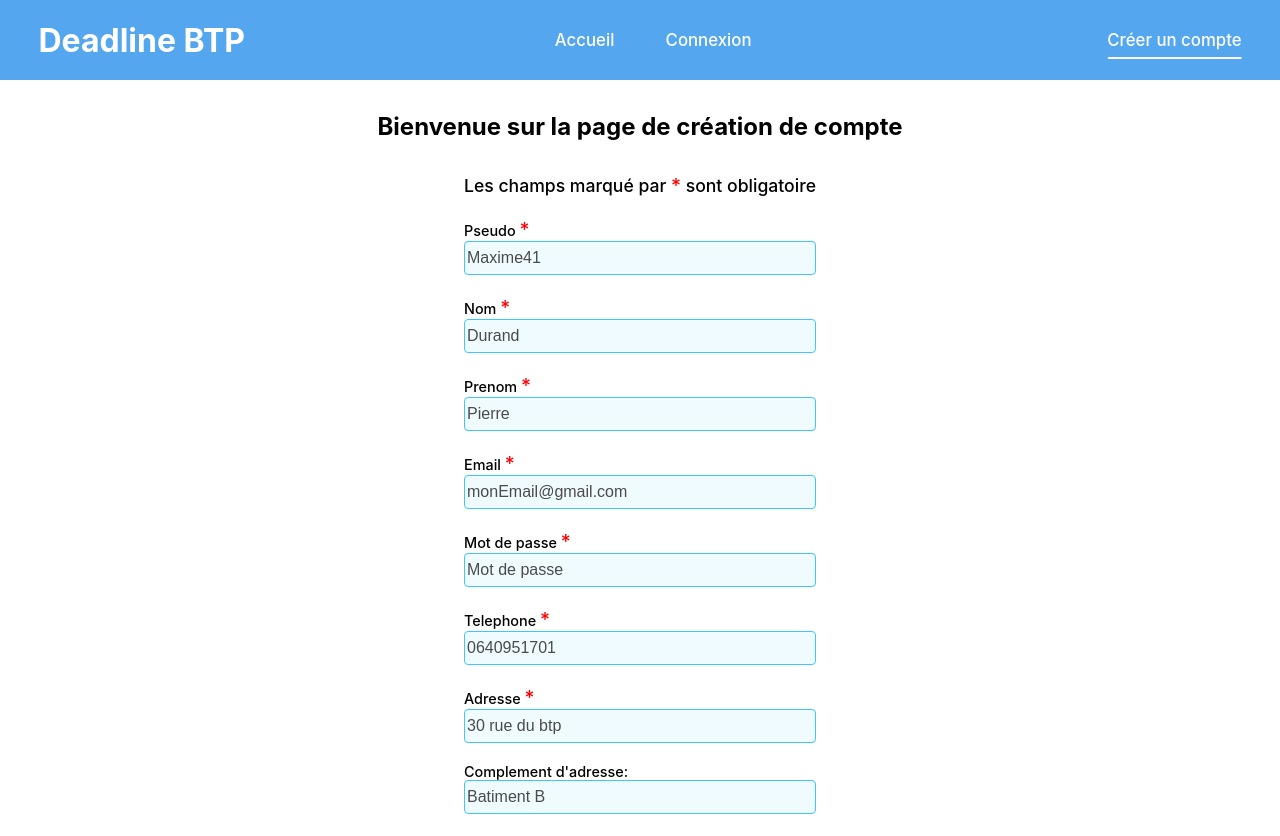
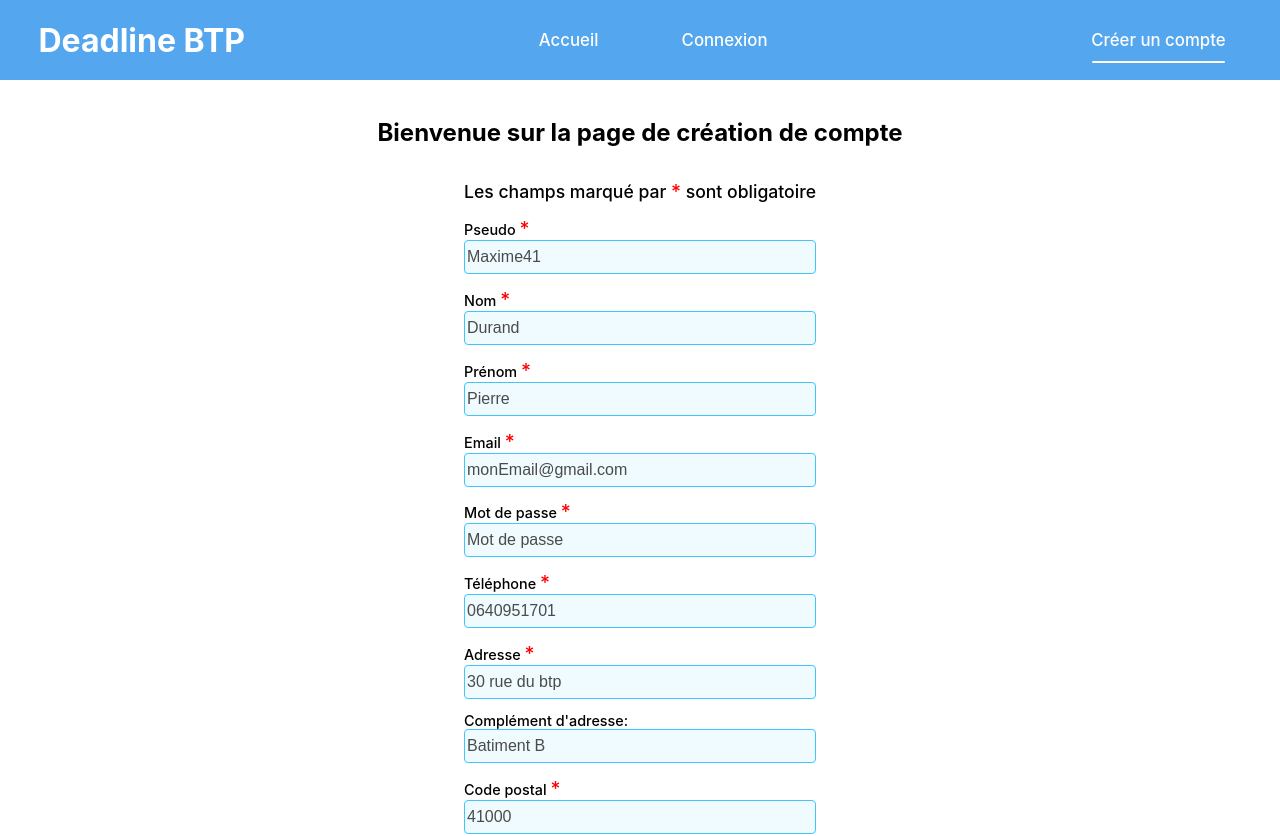
Before and after one commit to maaxxiime/TestTechnique, a React (Create React App) app in the folder react-app/: page /signup in a window 1280 px wide. Shown: the top 836 px of the page. Built offline with nearby package versions, Linux system fonts and the light colour scheme.

Commit message:
login / signup / compte

```diff
--- a/react-app/src/components/Navbar/Navbar.jsx
+++ b/react-app/src/components/Navbar/Navbar.jsx
@@ -13,6 +13,17 @@ const Nav = styled.nav`
     font-size: 1.050rem;
     font-weight: 500;
     position: relative;
+    height: 50%;
+    padding: 0 1rem 0 1rem;
+    display: flex;
+    align-items: center;
+    justify-content: center;
+    border-radius: 0.30rem;
+  }
+
+  a:hover{
+    background-color: ${colors["background-button-deconnexion"]};
+    transition: 0.4s;
   }
 
   button {
@@ -50,12 +61,12 @@ const Nav = styled.nav`
 
   .active::after {
     content: "";
-    width: 100%;
+    width: 80%;
     height: 2px;
     border-radius: 0.25rem;
     background-color: ${colors["font-navbar"]};
     position: absolute;
-    transform: translate(-100% , 27px);
+    transform: translate(-0 , 22px);
 
   }
 `;
--- a/react-app/src/pages/Compte/Compte.jsx
+++ b/react-app/src/pages/Compte/Compte.jsx
@@ -5,83 +5,153 @@ import qs from "qs";
 import { apiurl } from "../../variable/variable";
 import { colors } from "../../variable/variable";
 
+const MainSection = styled.section`
+  display: flex;
+  flex-direction: column;
+  align-items: center;
+
+  h2 {
+    margin-top: 5%;
+    text-align: center;
+  }
+`;
+const DivInfos = styled.div`
+  margin-top: 2%;
+  width: 90%;
+
+  .row {
+    display: flex;
+    justify-content: space-evenly;
+  }
+
+  .container {
+    background-color: #e4f3ff;
+    width: 100%;
+    border-radius: 0.3rem;
+    margin: 1rem;
+    box-shadow: rgba(0, 153, 255, 0.2) 0px 2px 8px 0px;
+    text-align: center;
+    max-width: 400px;
+  }
+  .container h5 {
+    margin: 6px 0;
+  }
+
+  .container p {
+  }
+`;
+
+const DivButtonModifie = styled.div`
+  display: flex;
+  flex-direction: column;
+  align-items: center;
+
+  button {
+    margin-top: 3%;
+    background-color: #40c6ff;
+    color: white;
+    border: none;
+    width: 150px;
+    height: 40px;
+    border-radius: 0.5rem;
+    cursor: pointer;
+  }
+
+  button:hover {
+    background-color: #00b3ff;
+    transition: 0.2s;
+  }
+`;
+
 const Section = styled.section`
   display: flex;
   flex-direction: column;
   align-items: center;
-  text-align: center;
-  position: relative;
-`;
 
-const DivInfos = styled.div`
-  margin: 2rem 0;
-
-  & h1 {
-    margin: 1rem 0;
-  }
-
-  & h2 {
-    margin: 0 0 1rem 0;
-  }
-
-  & div {
-    border: 2px solid #a89c9c;
-    width: calc(100% + 150px);
-    height: 30px;
-    margin: 5px 0;
-    display: flex;
-    justify-content: center;
-    align-items: center;
-  }
-`;
-const DivModifie = styled.div`
-
-
-  & input {
-    margin: 1rem 0 2rem 0;
-  }
-
-  & .myBtn {
-    margin: 1rem 1rem;
-  }
-
-  & .btn-delet {
-    border: none;
-    background-color: ${colors.background_black};
-    color: ${colors.txt_white};
-    width: 11rem;
-    height: 1.9rem;
-    border-radius: 1rem;
-    font-size: 1rem;
-    cursor: pointer;
-  }
-  & .btn-delet:hover {
-    background-color: ${colors.btn_redhover};
-  }
-  & form {
-    @media all and (min-width: 480px) and (max-width: 767px) {
-      display: flex;
-      flex-direction: column;
-      width: 90%;
-      align-items: center;
-    }
-    @media all and (max-width: 479px) {
-      display: flex;
-      flex-direction: column;
-      width: 90%;
-      align-items: center;
-    }
-  }
-  @media all and (min-width: 480px) and (max-width: 767px) {
-  }
-  @media all and (max-width: 479px) {
-    display: flex;
-    flex-direction: column;
-    align-items: center;
+  h2 {
+    margin-top: 3%;
   }
 `;
 
+const DivModifie = styled.div`
+  form {
+    display: flex;
+    flex-direction: column;
 
+    button {
+      margin-top: 6%;
+      background-color: #3cff00;
+      color: white;
+      padding: 10px;
+      border: none;
+      border-radius: 0.5rem;
+      cursor: pointer;
+    }
+
+    button:hover {
+      background-color: #27e700;
+      transition: 0.2s;
+    }
+    div {
+      display: flex;
+      justify-content: center;
+    }
+  }
+
+  input {
+    max-width: 350px;
+    height: 30px;
+    font-size: 1rem;
+    border: 1px solid ${colors["border-input"]};
+    background-color: #effbff;
+    color: ${colors["font-input"]};
+    border-radius: 0.25rem;
+  }
+  input:focus {
+    background-color: #dff7ff;
+    outline: 2px solid ${colors["outline-input"]};
+    color: ${colors["font-input"]};
+    border-radius: 0.25rem;
+    border: 1px solid ${colors["outline-input"]};
+  }
+
+  input::placeholder {
+    color: ${colors["font-input"]};
+  }
+
+  label {
+    margin-top: 0.8rem;
+    font-weight: 500;
+    font-size: 0.9rem;
+  }
+
+  .btn-delete {
+    margin-top: 6%;
+    background-color: #ff0000;
+    color: white;
+    padding: 10px;
+    border: none;
+    border-radius: 0.5rem;
+    cursor: pointer;
+  }
+  .btn-back {
+    margin-top: 6%;
+    background-color: #40c6ff;
+    color: white;
+    padding: 10px;
+    border: none;
+    border-radius: 0.5rem;
+    cursor: pointer;
+  }
+  .btn-delete:hover {
+    background-color: #e30000;
+    transition: 0.2s;
+  }
+  .btn-back:hover {
+    background-color: #00b3ff;
+    transition: 0.2s;
+  }
+`;
 
 export default function Compte() {
   const user = window.localStorage.getItem("user");
@@ -184,10 +254,10 @@ export default function Compte() {
   }
 
   return Put ? (
+    <Section>
+      <h2> Modifier mon compte </h2>
+
       <DivModifie>
-      <h2> Modifier mon compte </h2>
-      <h1>Je modifie</h1>
-
         <form>
           <label htmlFor="email"> Email : </label>
           <input
@@ -205,7 +275,7 @@ export default function Compte() {
             name="adresse"
             required={true}
           />
-        <label htmlFor="complement"> Complement d'adresse : </label>
+          <label htmlFor="complement"> Complément d'adresse : </label>
           <input
             id="complement"
             type="text"
@@ -230,56 +300,83 @@ export default function Compte() {
             name="ville"
             required={true}
           />
+          <div>
+            <button onClick={(e) => modifie(e)}> modifier mon compte </button>
+          </div>
+        </form>
+        <button className="btn-back" onClick={() => NoPut()}>
+          {" "}
+          Annuler les modifications{" "}
+        </button>
+        <button className="btn-delete" onClick={() => delet()}>
+          Supprimer mon compte
+        </button>
+      </DivModifie>
+    </Section>
+  ) : (
+    <MainSection>
+      <DivInfos>
+        <h2> Mes informations personnelles </h2>
 
-        <button onClick={(e) => modifie(e)}> modifier mon compte </button>
-      </form>
-        <button onClick={() => delet()}> Supprimer mon compte </button>
-      <button onClick={() => NoPut()}> Annuler les modifications </button>
-    </DivModifie>
-  ) : (
-    <Section>
-      <DivInfos>
-        <h1> Mon compte </h1>
-        <h2> Mes informations </h2>
-
-        <p>pseudo :</p>
-        <div>
+        <div className="row">
+          <div className="container">
+            <h5>Pseudo :</h5>
             <p> {pseudo} </p>
           </div>
-        <p>nom :</p>
-        <div>
+
+          <div className="container">
+            <h5>Nom :</h5>
             <p> {nom} </p>
           </div>
-        <p>Prenom :</p>
-        <div>
+
+          <div className="container">
+            <h5>Prénom :</h5>
             <p> {prenom} </p>
           </div>
-        <p>email :</p>
-        <div>
+        </div>
+
+        <div className="row">
+          <div className="container">
+            <h5>Email :</h5>
             <p> {email} </p>
           </div>
-        <p>Telephne :</p>
-        <div>
+
+          <div className="container">
+            <h5>Téléphone :</h5>
             <p> {telephone} </p>
           </div>
-        <p>Adresse :</p>
-        <div>
+        </div>
+
+        <div className="row">
+          <div className="container">
+            <h5>Adresse :</h5>
             <p> {adresse} </p>
           </div>
-        <p>Complement d'adresse :</p>
-        <div>
+
+          <div className="container">
+            <h5>Complément d'adresse :</h5>
             <p> {complement} </p>
           </div>
-        <p>Code postal :</p>
-        <div>
+        </div>
+        <div className="row">
+          <div className="container">
+            <h5>Code postal :</h5>
             <p> {codePostal} </p>
           </div>
-        <p>Ville :</p>
-        <div>
+
+          <div className="container">
+            <h5>Ville :</h5>
             <p> {ville} </p>
           </div>
+        </div>
       </DivInfos>
-      <button onClick={() => put()}> Changer les information du compte </button>
-    </Section>
+      <DivButtonModifie>
+        <h2>Modifier mes informations</h2>
+        <button onClick={() => put()}>
+          {" "}
+          Changer les informations du compte{" "}
+        </button>
+      </DivButtonModifie>
+    </MainSection>
   );
 }
--- a/react-app/src/pages/Error/Error.jsx
+++ b/react-app/src/pages/Error/Error.jsx
@@ -1,11 +1,29 @@
 import React from 'react'
 import styled from 'styled-components'
 import {colors} from '../../variable/variable'
+
+const MainSection = styled.section`
+display: flex;
+flex-direction: column;
+align-items: center;
+
+h1 {
+  margin-top: 10%;
+}
+
+a {
+  text-decoration: none;
+  color: ${colors['background-navbar']};
+}
+
+`
+
+
 export default function Error() {
   return (
-    <div>
+    <MainSection>
       <h1>Oups.... il semblerait que vous êtes sur une page qui n'existe pas</h1>
-      <h2>Cliquez <a href="/">ici</a> si vous voulez revenir à l'accueil</h2>
-    </div>
+      <h2>Cliquez <a href="/">ici</a> pour revenir à l'accueil</h2>
+    </MainSection>
   )
 }
--- a/react-app/src/pages/Login/Login.jsx
+++ b/react-app/src/pages/Login/Login.jsx
@@ -1,17 +1,94 @@
-import React, {useState, useEffect} from 'react'
-import styled from 'styled-components'
-import axios from 'axios'
-import qs from 'qs'
-import {apiurl} from '../../variable/variable'
-import {colors} from '../../variable/variable'
+import React, { useState, useEffect } from "react";
+import styled from "styled-components";
+import axios from "axios";
+import qs from "qs";
+import { apiurl } from "../../variable/variable";
+import { colors } from "../../variable/variable";
 
-const MainSection = styled.section``;
-const MainTitle = styled.h1``;
-const Form = styled.form``;
+const MainSection = styled.section`
+  display: flex;
+  flex-direction: column;
+  align-items: center;
+`;
+const MainTitle = styled.h1`
+  margin-top: 3%;
+`;
+const Form = styled.form`
+  display: flex;
+  flex-direction: column;
 
+  input {
+    max-width: 350px;
+    height: 30px;
+    font-size: 1rem;
+    border: 1px solid ${colors["border-input"]};
+    background-color: #effbff;
+    color: ${colors["font-input"]};
+    border-radius: 0.25rem;
+  }
+  input:focus {
+    background-color: #dff7ff;
+    outline: 2px solid ${colors["outline-input"]};
+    color: ${colors["font-input"]};
+    border-radius: 0.25rem;
+    border: 1px solid ${colors["outline-input"]};
+  }
+
+  input::placeholder {
+    color: ${colors["font-input"]};
+  }
+
+  label {
+    margin-top: 20px;
+    font-weight: 500;
+    font-size: 0.9rem;
+  }
+
+  span {
+    color: #ff0000;
+    font-size: 1.2rem;
+    font-weight: 500;
+  }
+  h3 {
+    margin-top: 2rem;
+    font-size: 1.1rem;
+    font-weight: 500;
+  }
+
+  div {
+    display: flex;
+    justify-content: center;
+    margin-top: 2rem;
+  }
+
+  .enable {
+    background-color: #40c6ff;
+    color: white;
+    border: none;
+    cursor: pointer;
+  }
+
+  .enable:hover {
+    background-color: #00b3ff;
+    transition: 0.2s;
+  }
+  .disabled {
+    border: none;
+    background-color: #e1e1e1;
+    color: #6b6b6b;
+  }
+
+  .btn {
+    padding: 10px;
+    border-radius: 0.5rem;
+  }
+
+  .res p {
+    color: red;
+  }
+`;
 
 export default function Login() {
-
   const [Filled, setFilled] = useState(false);
   const [Res, setRes] = useState(undefined);
   const [Log, setLog] = useState(false);
@@ -40,7 +117,7 @@ export default function Login() {
   }
 
   function send(e) {
-  e.preventDefault()
+    e.preventDefault();
 
     let email = document.getElementById("email");
     let password = document.getElementById("password");
@@ -49,12 +126,6 @@ export default function Login() {
       email: email.value,
       password: password.value,
     };
-
-    // const config = {
-    //   headers: {
-    //     "content-type": "application/x-www-form-urlencoded",
-    //   },
-    // };
 
     axios
       .post(apiurl + "/users/login", qs.stringify(data))
@@ -74,46 +145,62 @@ export default function Login() {
         };
         // assign la variable dans le local storage sous la clé "user"
         window.localStorage.setItem("user", JSON.stringify(user));
-        setRes(res.data.message);
         window.location.assign("/compte");
       })
       .catch((err) => {
         setRes(err.message);
       });
   }
-
   return (
     <MainSection id="main">
       <MainTitle>
-        Pensez à créer un compte si cela n'est pas déjà fait !
-        <p> Connectez-vous pour profiter du site à 100% </p>
+        <p> Connectez-vous pour profiter du site</p>
       </MainTitle>
 
       <Form>
-        <label htmlFor="email">Email :</label>
+        <h3>
+          Les champs marqué par <span>*</span> sont obligatoire
+        </h3>
+
+        <label htmlFor="email">
+          Email <span>*</span>
+        </label>
         <input
           id="email"
           type="email"
-          placeholder="monemail@gmail.com"
+          placeholder="monEmail@gmail.com"
           name="email"
           required
           onChange={() => checkValues()}
         />
 
-        <label htmlFor="password">Mot de passe :</label>
+        <label htmlFor="password">
+          Mot de passe <span>*</span>
+        </label>
         <input
           id="password"
           type="password"
-          placeholder="monSuperMdp@54"
+          placeholder="Mot de passe"
           name="password"
           required
           onChange={() => checkValues()}
         />
 
         <div>
-          <button onClick={(e) => send(e)} disabled={!Filled}> Se connecter </button>
-          <a href="/signup"> Créer un compte </a>
+          <button
+            disabled={!Filled}
+            className={!Filled ? "disabled btn" : "enable btn"}
+            onClick={(e) => send(e)}
+          >
+            Se connecter
+          </button>
         </div>
+
+        {Res && (
+          <div className="res">
+            <p>L'email et/ou mot de passe sont incorrect</p>
+          </div>
+        )}
       </Form>
     </MainSection>
   );
--- a/react-app/src/pages/Signup/Signup.jsx
+++ b/react-app/src/pages/Signup/Signup.jsx
@@ -11,7 +11,7 @@ flex-direction: column;
   align-items: center;
 `;
 const MainTitle = styled.h1`
-margin-top: 2rem;
+  margin-top: 3%;
 `;
 const Form = styled.form`
   display: flex;
@@ -28,18 +28,18 @@ input {
   }
   input:focus {
     background-color: #dff7ff;
-  outline:2px solid ${colors["outline-input"]} ;
+    outline: 2px solid ${colors["outline-input"]};
     color: ${colors["font-input"]};
     border-radius: 0.25rem;
     border: 1px solid ${colors["outline-input"]};
   }
 
-input::placeholder{
+  input::placeholder {
     color: ${colors["font-input"]};
   }
 
   label {
-  margin-top: 20px;
+    margin-top: 0.8rem;
     font-weight: 500;
     font-size: 0.9rem;
   }
@@ -70,17 +70,28 @@ div {
 
   .enable:hover {
     background-color: #00b3ff;
+    transition: 0.2s;
   }
-.disabled{
+  .disabled {
     border: none;
     background-color: #e1e1e1;
     color: #6b6b6b;
   }
 
   .btn {
-  width: 120px;
-  height: 40px;
-  border-radius: 0.50rem;
+    padding: 10px;
+    border-radius: 0.5rem;
+  }
+
+  .res {
+    margin: 0.5rem;
+    max-width: 350px;
+    text-align: center;
+  }
+
+  .res p {
+    color: red;
+    font-size: 0.8rem;
   }
 `;
 
@@ -151,12 +162,8 @@ export default function Signup() {
     axios
       .post(apiurl + "/users/signup", qs.stringify(data))
       .then((res) => {
-        setRes(res.data.message);
         console.log(res.data);
-
-        setTimeout(() => {
         window.location.assign("/login");
-        }, 1500);
       })
       .catch((err) => {
         setRes(err.message);
@@ -166,13 +173,16 @@ export default function Signup() {
 
   return (
     <MainSection>
-      <MainTitle>
-        Bienvenue sur la page de création de compte
-      </MainTitle>
+      <MainTitle>Bienvenue sur la page de création de compte</MainTitle>
 
       <Form>
-        <h3>Les champs marqué par <span>*</span> sont obligatoire</h3>
-        <label htmlFor="pseudo"> Pseudo <span>*</span> </label>
+        <h3>
+          Les champs marqué par <span>*</span> sont obligatoire
+        </h3>
+        <label htmlFor="pseudo">
+          {" "}
+          Pseudo <span>*</span>{" "}
+        </label>
         <input
           id="pseudo"
           type="text"
@@ -181,7 +191,15 @@ export default function Signup() {
           required={true}
           onChange={() => checkValues()}
         />
-        <label htmlFor="nom"> Nom <span>*</span> </label>
+        {Res && (
+          <div className="res">
+            <p>Vérifiez que le pseudo fasse entre 4 et 30 caractères</p>
+          </div>
+        )}
+        <label htmlFor="nom">
+          {" "}
+          Nom <span>*</span>{" "}
+        </label>
         <input
           id="nom"
           type="text"
@@ -190,8 +208,16 @@ export default function Signup() {
           required={true}
           onChange={() => checkValues()}
         />
+        {Res && (
+          <div className="res">
+            <p>Vérifiez que le nom fasse entre 2 et 30 caractères</p>
+          </div>
+        )}
 
-        <label htmlFor="prenom"> Prenom <span>*</span> </label>
+        <label htmlFor="prenom">
+          {" "}
+          Prénom <span>*</span>{" "}
+        </label>
         <input
           id="prenom"
           type="text"
@@ -200,8 +226,16 @@ export default function Signup() {
           required={true}
           onChange={() => checkValues()}
         />
+        {Res && (
+          <div className="res">
+            <p>Vérifiez que le prénom fasse entre 2 et 30 caractères</p>
+          </div>
+        )}
 
-        <label htmlFor="email"> Email <span>*</span> </label>
+        <label htmlFor="email">
+          {" "}
+          Email <span>*</span>{" "}
+        </label>
         <input
           id="email"
           type="email"
@@ -210,8 +244,19 @@ export default function Signup() {
           required={true}
           onChange={() => checkValues()}
         />
+        {Res && (
+          <div className="res">
+            <p>
+              Vérifiez que l'email fasse entre 4 et 40 caractères et qu'il ne
+              soit pas déjà utilisé
+            </p>
+          </div>
+        )}
 
-        <label htmlFor="password"> Mot de passe <span>*</span> </label>
+        <label htmlFor="password">
+          {" "}
+          Mot de passe <span>*</span>{" "}
+        </label>
         <input
           id="password"
           type="password"
@@ -220,7 +265,15 @@ export default function Signup() {
           required={true}
           onChange={() => checkValues()}
         />
-        <label htmlFor="telephone"> Telephone <span>*</span> </label>
+        {Res && (
+          <div className="res">
+            <p>Vérifiez que le mot de passe fasse entre 6 et 200 caractères</p>
+          </div>
+        )}
+        <label htmlFor="telephone">
+          {" "}
+          Téléphone <span>*</span>{" "}
+        </label>
         <input
           id="telephone"
           type="number"
@@ -229,7 +282,18 @@ export default function Signup() {
           required={true}
           onChange={() => checkValues()}
         />
-        <label htmlFor="adresse"> Adresse <span>*</span> </label>
+        {Res && (
+          <div className="res">
+            <p>
+              Vérifiez que le téléphone fasse 10 chiffres et qu'il ne soit
+              pas déjà utilisé
+            </p>
+          </div>
+        )}
+        <label htmlFor="adresse">
+          {" "}
+          Adresse <span>*</span>{" "}
+        </label>
         <input
           id="adresse"
           type="text"
@@ -238,7 +302,12 @@ export default function Signup() {
           required={true}
           onChange={() => checkValues()}
         />
-        <label htmlFor="complement"> Complement d'adresse:</label>
+        {Res && (
+          <div className="res">
+            <p>Vérifiez que le l'adresse fasse entre 4 et 60 caractères</p>
+          </div>
+        )}
+        <label htmlFor="complement"> Complément d'adresse:</label>
         <input
           id="complement"
           type="text"
@@ -247,7 +316,18 @@ export default function Signup() {
           required={false}
           onChange={() => checkValues()}
         />
-        <label htmlFor="codepostal"> Code postal <span>*</span> </label>
+        {Res && (
+          <div className="res">
+            <p>
+              Vérifiez que le complément d'adresse fasse entre 4 et 60
+              caractères
+            </p>
+          </div>
+        )}
+        <label htmlFor="codepostal">
+          {" "}
+          Code postal <span>*</span>{" "}
+        </label>
         <input
           id="codepostal"
           type="number"
@@ -256,8 +336,16 @@ export default function Signup() {
           required={true}
           onChange={() => checkValues()}
         />
+        {Res && (
+          <div className="res">
+            <p>Vérifiez que le code postal fasse 5 chiffres</p>
+          </div>
+        )}
 
-        <label htmlFor="ville"> Ville <span>*</span> </label>
+        <label htmlFor="ville">
+          {" "}
+          Ville <span>*</span>{" "}
+        </label>
         <input
           id="ville"
           type="text"
@@ -266,19 +354,21 @@ export default function Signup() {
           required={true}
           onChange={() => checkValues()}
         />
+        {Res && (
+          <div className="res">
+            <p>Vérifiez que la ville fasse entre 2 et 50 caractères</p>
+          </div>
+        )}
 
         <div>
-          <button disabled={!Filled} className={!Filled ? "disabled btn" : "enable btn"} onClick={(e) => send(e)}>
+          <button
+            disabled={!Filled}
+            className={!Filled ? "disabled btn" : "enable btn"}
+            onClick={(e) => send(e)}
+          >
             Créer le compte
           </button>
         </div>
-
-        {Res && (
-          <div className="res">
-            <p>Erreur</p>
-            <p>Vérifier bien que :</p>
-          </div>
-        )}
       </Form>
     </MainSection>
   );
--- a/react-app/src/variable/variable.js
+++ b/react-app/src/variable/variable.js
@@ -7,5 +7,5 @@ export const colors = {
     "border-input":  "#40c6ff",
     "font-input":  "#4b4b4b",
     "outline-input":  "#a4e8ff",
-    "":  "",
+    "blue-btn":  "#40c6ff",
 }
```
Also changed, not shown: 1 other file (tests, documents, lock files or other folders). Lines whose indentation alone changed are shown as unchanged.
